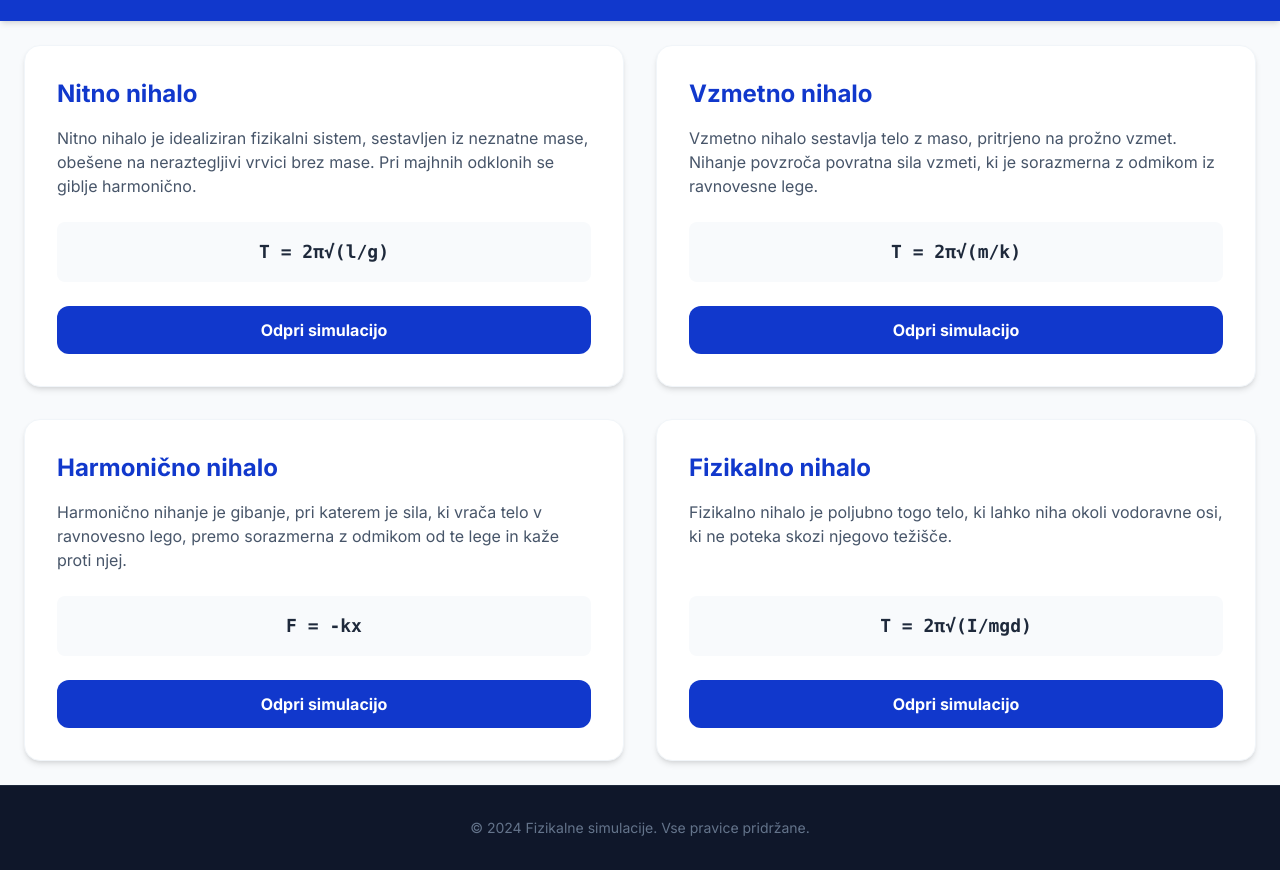
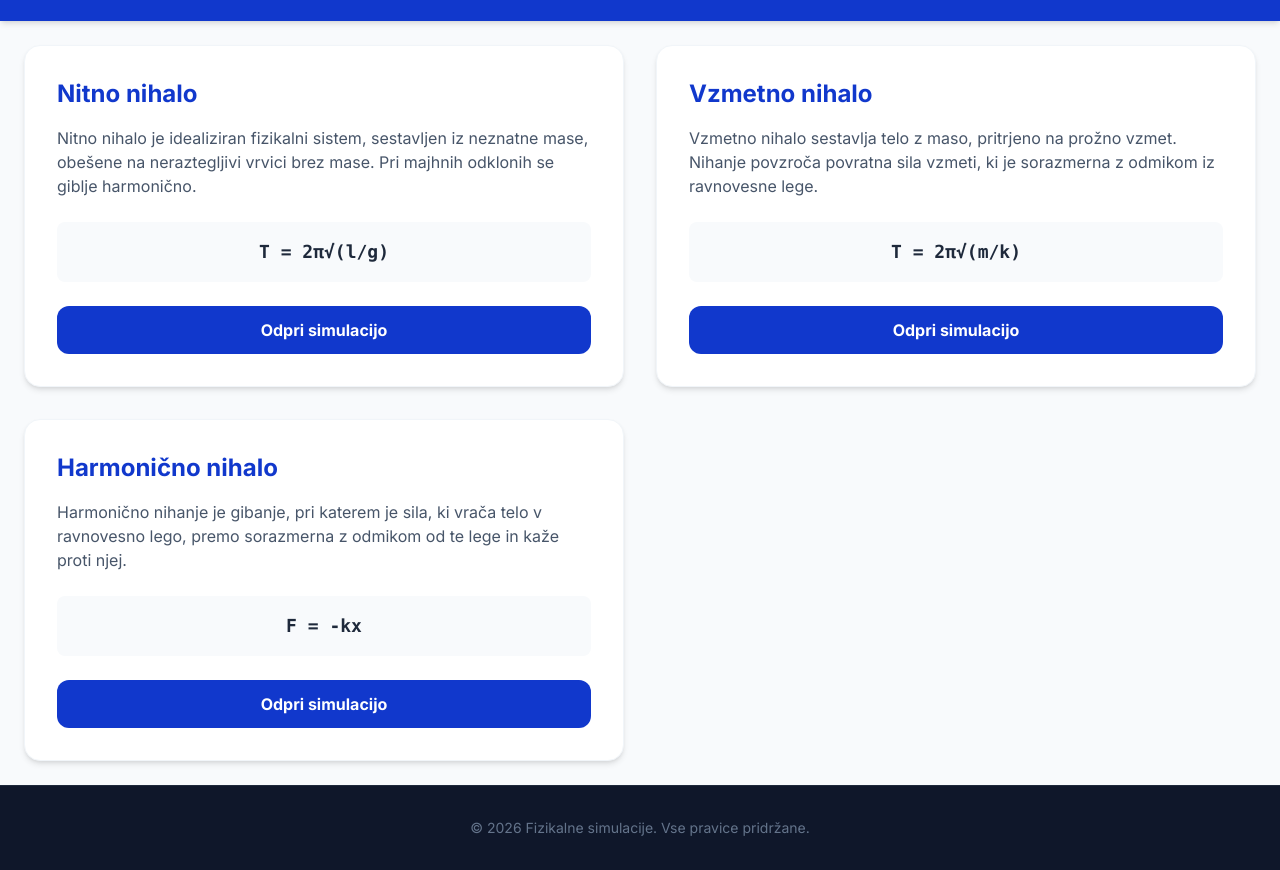
Before and after one commit to lovro-abram/fizika, a plain HTML site: page Nihala.html in a window 1280 px wide. Shown: the part 140-1010 px from the top of the page. Drawn offline with nearby package versions, Linux system fonts and the light colour scheme.

Commit message:
Add files via upload

```diff
--- a/Nihala.html
+++ b/Nihala.html
@@ -63,7 +63,7 @@
                     <code class="text-lg font-bold text-slate-800">T = 2π√(l/g)</code>
                 </div>
                 <button class="w-full bg-[#1138cc] hover:bg-blue-700 text-white font-bold py-3 px-4 rounded-xl transition-colors">
-                    Odpri simulacijo
+                    <a href="Nitno_nihalo.html" class="text-white no-underline">Odpri simulacijo</a>
                 </button>
             </div>
 
@@ -77,7 +77,7 @@
                     <code class="text-lg font-bold text-slate-800">T = 2π√(m/k)</code>
                 </div>
                 <button class="w-full bg-[#1138cc] hover:bg-blue-700 text-white font-bold py-3 px-4 rounded-xl transition-colors">
-                    Odpri simulacijo
+                    <a href="Vzmetno_nihalo.html" class="text-white no-underline">Odpri simulacijo</a>
                 </button>
             </div>
 
@@ -91,21 +91,7 @@
                     <code class="text-lg font-bold text-slate-800">F = -kx</code>
                 </div>
                 <button class="w-full bg-[#1138cc] hover:bg-blue-700 text-white font-bold py-3 px-4 rounded-xl transition-colors">
-                    Odpri simulacijo
-                </button>
-            </div>
-
-            <!-- Fizikalno nihalo -->
-            <div class="card p-8 border border-slate-100 flex flex-col">
-                <h2 class="text-2xl font-bold mb-4 text-[#1138cc]">Fizikalno nihalo</h2>
-                <p class="text-slate-600 mb-6 flex-grow">
-                    Fizikalno nihalo je poljubno togo telo, ki lahko niha okoli vodoravne osi, ki ne poteka skozi njegovo težišče.
-                </p>
-                <div class="bg-slate-50 p-4 rounded-lg mb-6 text-center">
-                    <code class="text-lg font-bold text-slate-800">T = 2π√(I/mgd)</code>
-                </div>
-                <button class="w-full bg-[#1138cc] hover:bg-blue-700 text-white font-bold py-3 px-4 rounded-xl transition-colors">
-                    Odpri simulacijo
+                    <a href="Harmonično_nihalo.html" class="text-white no-underline">Odpri simulacijo</a>
                 </button>
             </div>
 
@@ -114,7 +100,7 @@
 
     <footer class="bg-slate-900 text-slate-500 py-8 px-6 text-center text-sm border-t border-slate-800">
         <div class="container mx-auto">
-            <p>&copy; 2024 Fizikalne simulacije. Vse pravice pridržane.</p>
+            <p>&copy; 2026 Fizikalne simulacije. Vse pravice pridržane.</p>
         </div>
     </footer>
 
```
